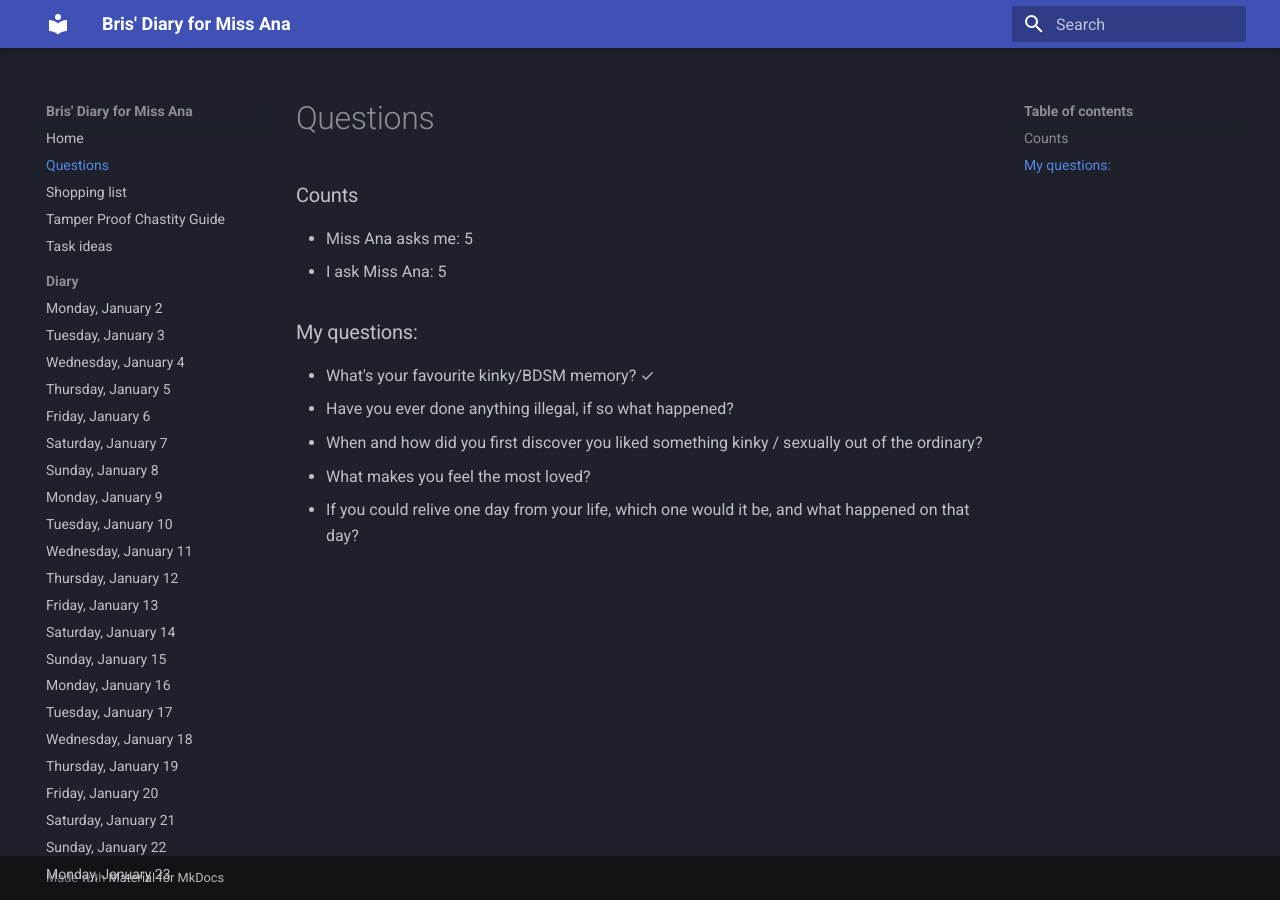
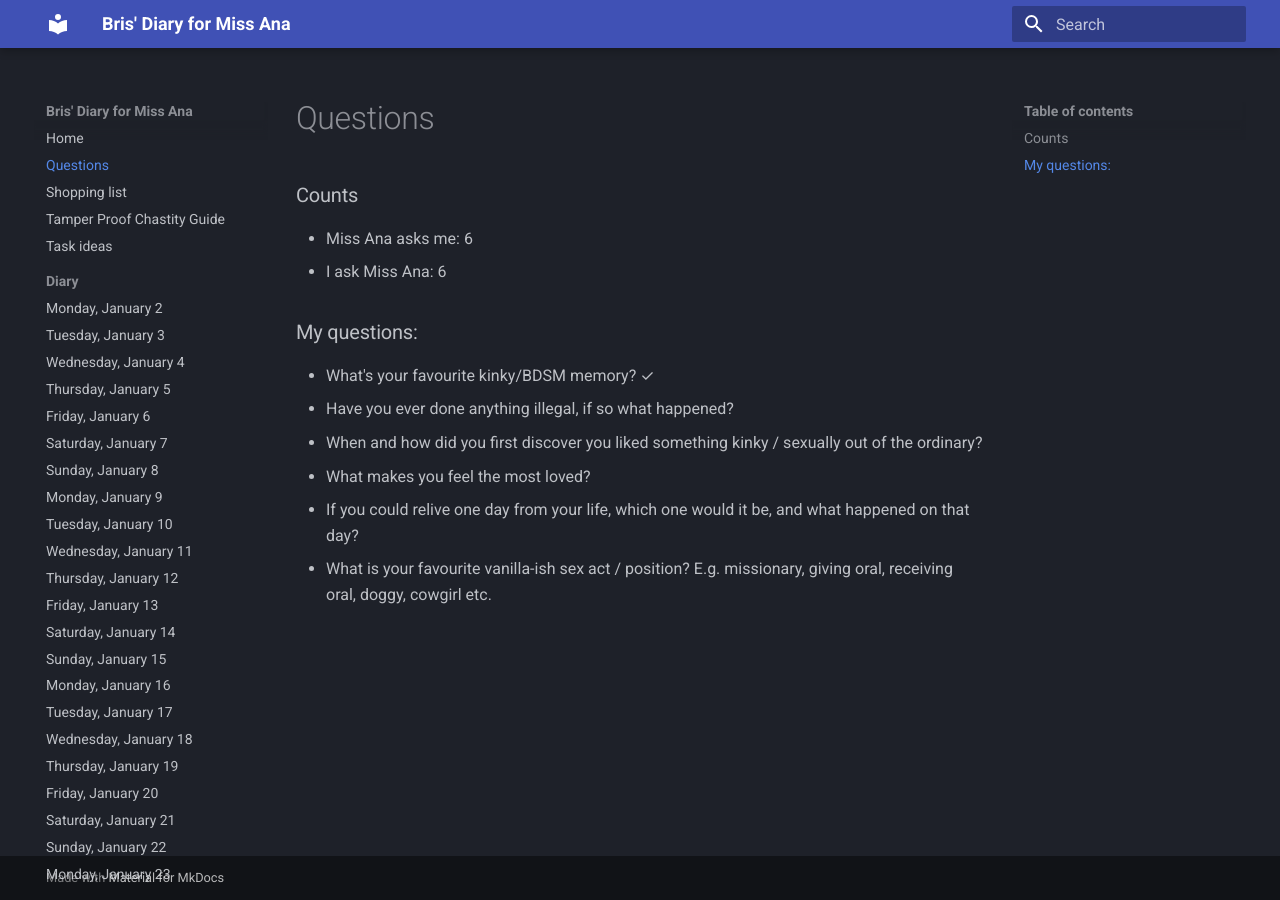
Before and after one commit to bris00/DFMA, an MkDocs documentation site: the page built from diary/Questions.md, in a window 1280 px wide. Built offline with MkDocs 1.6.1 and Material for MkDocs 9.7.7, drawn with Linux system fonts in a browser that asks for light colours.

Commit message:
vault backup: 2023-02-07 20:40:03
Affected files:
diary/.obsidian/workspace.json
diary/Questions.md

```diff
--- a/diary/Questions.md
+++ b/diary/Questions.md
@@ -1,6 +1,6 @@
 ### Counts
-* Miss Ana asks me: 5
-* I ask Miss Ana: 5
+* Miss Ana asks me: 6
+* I ask Miss Ana: 6
 
 ### My questions:
 
@@ -9,3 +9,4 @@
 * When and how did you first discover you liked something kinky / sexually out of the ordinary?
 * What makes you feel the most loved?
 * If you could relive one day from your life, which one would it be, and what happened on that day?
+* What is your favourite vanilla-ish sex act / position? E.g. missionary, giving oral, receiving oral, doggy, cowgirl etc.
```
Also changed, not shown: 1 other file.
